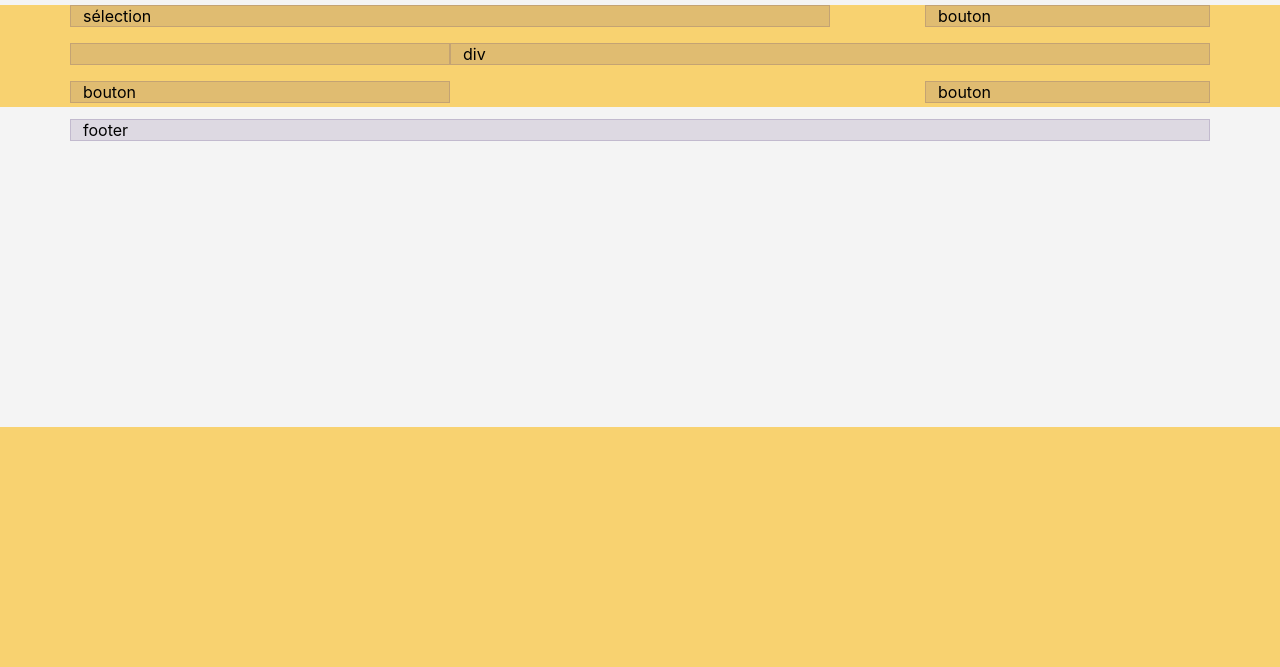
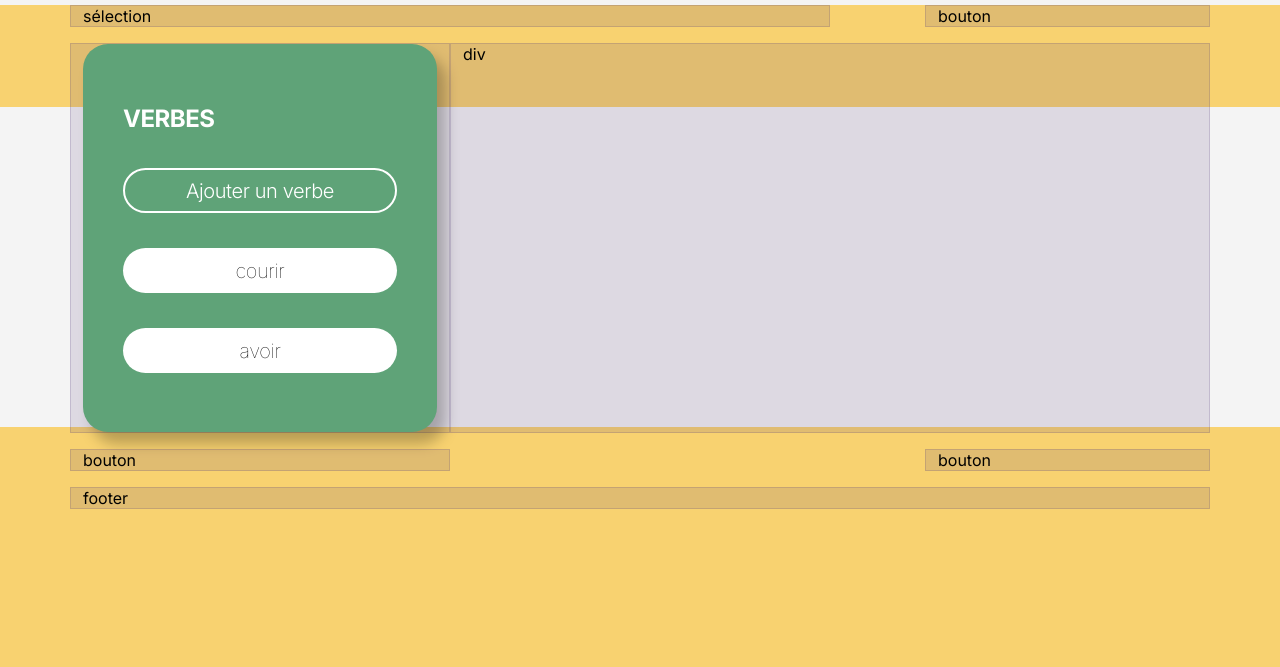
Before and after one commit to JustineBorcard/tatitotu, a website built with Parcel: page src/index.html in a window 1280 px wide. Shown: the part 133-800 px from the top of the page. Built offline with nearby package versions, Linux system fonts and the light colour scheme.

Commit message:
Creation de la premiere carte
Integration css et html

```diff
--- a/src/index.html
+++ b/src/index.html
@@ -4,6 +4,12 @@
     <meta charset="utf-8" />
     <title>eikon parcel starter</title>
     <meta name="viewport" content="width=device-width, initial-scale=1.0" />
+    <link rel="preconnect" href="https://fonts.googleapis.com" />
+    <link rel="preconnect" href="https://fonts.gstatic.com" crossorigin />
+    <link
+      href="https://fonts.googleapis.com/css2?family=Inter:wght@100..900&display=swap"
+      rel="stylesheet"
+    />
     <link rel="stylesheet" href="scss/main.scss" />
   </head>
   <body class="l-main">
@@ -12,19 +18,15 @@
         <div class="row">
           <div class="col-3">
             <h1>
-              <img class="logo"
-              src="../img/logo.png" alt="Logo tatitotu" />
+              <img class="logo" src="../img/logo.png" alt="Logo tatitotu" />
             </h1>
           </div>
           <div class="col-3">
-            <p class="subtitle">
-              Défis de conjuguaison
-            </p>
+            <p class="subtitle">Défis de conjuguaison</p>
           </div>
-          <div class="col-2 offset-4">
-            <a class="help" href="help"></a>aide
-          </div>
+          <div class="col-2 offset-4"><a class="help" href="help"></a>aide</div>
         </div>
+      </div>
     </header>
     <div class="container">
       <div class="row">
@@ -33,7 +35,18 @@
       </div>
       <div class="row">
         <div class="col-4">
-          <div class="card"> </div>
+          <div class="card">
+            <h1>VERBES</h1>
+            <div class="text-field">
+              <p>Ajouter un verbe</p>
+            </div>
+            <div class="tag">
+              <p>courir</p>
+            </div>
+            <div class="tag">
+              <p>avoir</p>
+            </div>
+          </div>
         </div>
         <div class="col-8">div</div>
       </div>
@@ -45,7 +58,6 @@
         <div class="col-12">footer</div>
       </div>
     </div>
-  </div>
 
     <script src="js/main.js" type="module"></script>
   </body>
--- a/src/scss/_base.scss
+++ b/src/scss/_base.scss
@@ -29,6 +29,16 @@ body {
   line-height: 1.25;
 }
 
+h1 {
+  color: #fff;
+  font-family: Inter;
+  font-size: 24px;
+  font-style: normal;
+  font-weight: 700;
+  line-height: normal;
+  letter-spacing: -0.48px;
+}
+
 a {
   color: inherit;
 }
--- a/src/scss/main.scss
+++ b/src/scss/main.scss
@@ -4,6 +4,8 @@
 @import "modules/subtitle";
 @import "modules/help";
 @import "modules/card";
+@import "modules/tag";
+@import "modules/text-field";
 @import "bootstrap/scss/bootstrap-grid";
 
 .row + .row {
--- a/src/scss/modules/_card.scss
+++ b/src/scss/modules/_card.scss
@@ -0,0 +1,11 @@
+.card {
+  display: flex;
+  padding: 60px 40px 59px 40px;
+  flex-direction: column;
+  align-items: flex-start;
+  gap: 35px;
+  flex-shrink: 0;
+  border-radius: 25px;
+  background: var(--vert, #5fa378);
+  box-shadow: 9px 12px 14px 0px rgba(0, 0, 0, 0.25);
+}
--- /dev/null
+++ b/src/scss/modules/_tag.scss
@@ -0,0 +1,19 @@
+.tag {
+  display: flex;
+  height: 45px;
+  padding: 10px 46px;
+  justify-content: center;
+  align-items: center;
+  gap: 40px;
+  align-self: stretch;
+  border-radius: 74px;
+  background: #fff;
+  color: #000;
+  text-align: center;
+  font-family: Inter;
+  font-size: 20px;
+  font-style: normal;
+  font-weight: 100;
+  line-height: normal;
+  letter-spacing: -0.4px;
+}
--- /dev/null
+++ b/src/scss/modules/_text-field.scss
@@ -0,0 +1,19 @@
+.text-field {
+  display: flex;
+  height: 45px;
+  padding: 10px 46px;
+  justify-content: center;
+  align-items: center;
+  gap: 40px;
+  align-self: stretch;
+  border-radius: 74px;
+  border: 2px solid var(--White, #fff);
+  color: #fff;
+  text-align: center;
+  font-family: Inter;
+  font-size: 20px;
+  font-style: normal;
+  font-weight: 300;
+  line-height: normal;
+  letter-spacing: -0.4px;
+}
```
